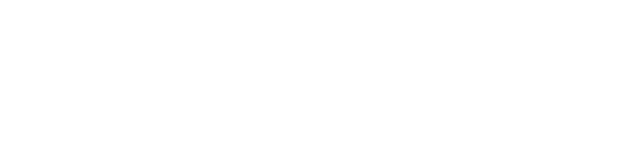
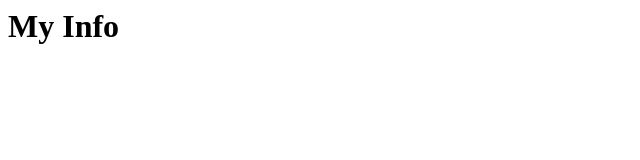
Before and after one commit to kjc21/kjc21.github.io, a plain HTML site: page A2-Personal-Website/index.html in a window 1280 px wide. Shown: the whole page, without its empty margins (0-640 px from the left). Drawn offline with Linux system fonts and the light colour scheme.

Commit message:
Update index.html

```diff
--- a/A2-Personal-Website/index.html
+++ b/A2-Personal-Website/index.html
@@ -1 +1,17 @@
-<h1></h1>
+<h1>My Info</h1>
+
+<!--
+Personal introduction: Your name, major, and a brief description of your interests.
+
+Education: List your current and previous educational institutions and any relevant courses.
+
+Skills: Highlight technical skills such as programming languages, software tools, etc.
+
+Experience: Include work experience, internships, or relevant projects.
+
+Images: Include images that represent you or your work.
+
+Contact information: Provide a way for people to contact you, such as an email or LinkedIn profile.
+
+A link to your GitHub profile or any other relevant portfolios.
+-->
```
